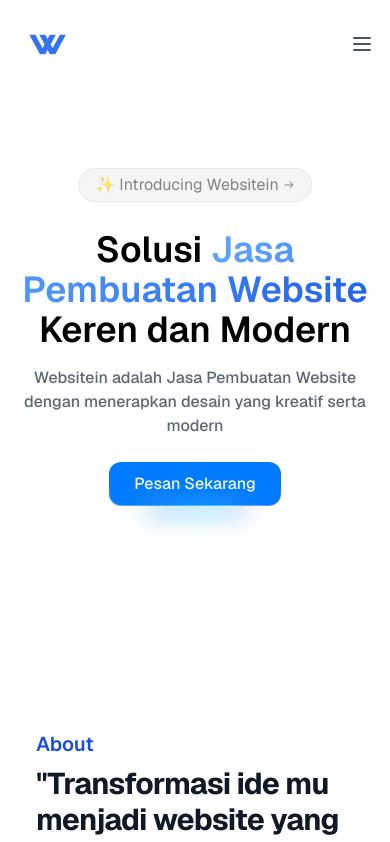
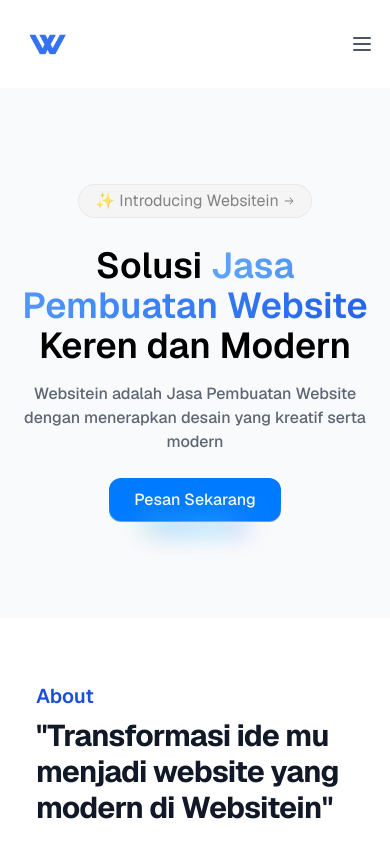
Before and after one commit to arkhanardana/websitein, a Next.js app: page / in a window 390 px wide. Shown: the top 842 px of the page. Built offline with nearby package versions, Linux system fonts and the light colour scheme.

Commit message:
change style gradation color

```diff
--- a/src/components/About.tsx
+++ b/src/components/About.tsx
@@ -1,6 +1,6 @@
 export default function About() {
 	return (
-		<div className="h-12 mb-72 sm:mb-96 scroll-mt-32" id="about">
+		<div className="pt-16 mb-20 sm:mb-16 scroll-mt-0" id="about">
 			<div className="container mx-auto max-w-7xl px-9 lg:px-8">
 				<div className="container mx-auto max-w-6xlxl lg:text-center">
 					<h2 className="text-xl font-semibold leading-7 text-blue-700">About</h2>
--- a/src/components/HeroSection.tsx
+++ b/src/components/HeroSection.tsx
@@ -6,7 +6,7 @@
 
 export function HeroSection() {
 	return (
-		<div className="text-center pt-[5rem] sm:pt-[14rem] mb-56 md:mb-96 flex flex-col items-center justify-center">
+		<div className="bg-gray-50 text-center py-[6rem] sm:py-[14rem] flex flex-col items-center justify-center">
 			<div className="flex items-center justify-center">
 				<div
 					className={cn(
--- a/src/components/Services.tsx
+++ b/src/components/Services.tsx
@@ -25,7 +25,7 @@
    return (
       <div className="bg-gray-50 px-4 py-20 sm:px-6 lg:px-8 scroll-mt-0" id="services">
          <div className="max-w-7xl mx-auto">
-            <p className="my-4 max-w-2xl text-lg font-semibold text-blue-700 sm:mx-auto text-center">Services</p>
+            <p className="my-2 max-w-2xl text-lg font-semibold text-blue-700 sm:mx-auto text-center">Services</p>
             <h2 className="text-3xl font-extrabold text-gray-900 sm:text-4xl text-center">Apa Layanan Websitein?</h2>
             <p className="mt-4 max-w-2xl text-xl text-gray-500 sm:mx-auto text-center">
                Kami menyediakan berbagai layanan untuk memenuhi kebutuhan online anda. Dari profil perusahaan hingga
```
